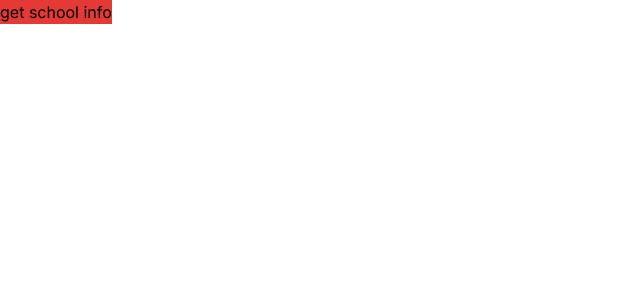
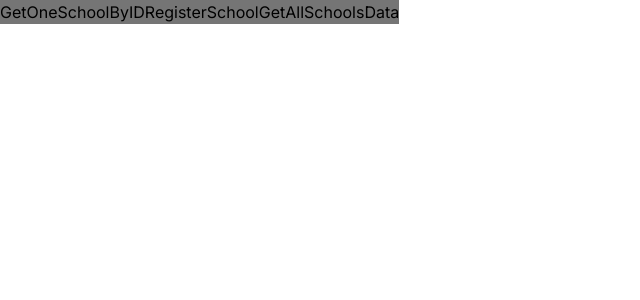
Before and after one commit to anishrajpandey/Hamro-Teacher---Sagarmatha-Hacks, a Next.js app: page /test in a window 1280 px wide. Shown: the top 300 px of the page, without its empty margins (0-640 px from the left). Built offline with nearby package versions, Linux system fonts and the light colour scheme.

Commit message:
get one school by ID

```diff
--- a/app/_server/GetSchoolData.js
+++ b/app/_server/GetAllSchoolData.js
@@ -7,13 +7,14 @@ import {
   onSnapshot,
 } from "firebase/firestore";
 
-export default async function GetSchoolData(id = "3hw16wKL77NXCt1Otiik") {
+export default async function GetAllSchoolsData() {
   const q = query(collection(db, "schools"));
   const unsubscribe = onSnapshot(q, (QuerySnapshot) => {
     let itemsArr = [];
     QuerySnapshot.forEach((doc) => {
       itemsArr.push({ ...doc.data(), id: doc.id });
     });
+    console.log(itemsArr);
     return itemsArr;
   });
 }
--- /dev/null
+++ b/app/_server/GetOneSchooolByID.js
@@ -0,0 +1,21 @@
+import { db } from "@/firebase/firebase";
+import {
+  collection,
+  getDoc,
+  query,
+  QuerySnapshot,
+  onSnapshot,
+} from "firebase/firestore";
+
+export default async function GetOneSchoolByID(id = "DsNiMtIgQatYLajZV6Ct") {
+  {
+    const q = query(collection(db, "schools"));
+    const unsubscribe = onSnapshot(q, (QuerySnapshot) => {
+      let itemsArr = [];
+      QuerySnapshot.forEach((doc) => {
+        itemsArr.push({ ...doc.data(), id: doc.id });
+      });
+      console.log(itemsArr.filter((doc) => doc.id === id));
+    });
+  }
+}
--- a/app/test/page.js
+++ b/app/test/page.js
@@ -1,11 +1,24 @@
 "use client";
-import GetSchoolData from "../_server/GetSchoolData";
+import GetAllSchoolsData from "../_server/GetAllSchoolData";
+import GetOneSchoolByID from "../_server/GetOneSchooolByID";
+import RegisterSchool from "../_server/RegisterSchool";
 
 const page = () => {
   return (
     <div>
-      <button className="bg-red-600" onClick={GetSchoolData}>
-        get school info
+      <button
+        className="bg-gray-600"
+        onClick={() => {
+          GetOneSchoolByID("afjVTFH88rKVNMJB2zRM");
+        }}
+      >
+        GetOneSchoolByID
+      </button>
+      <button className="bg-gray-600" onClick={RegisterSchool}>
+        RegisterSchool
+      </button>
+      <button className="bg-gray-600" onClick={GetAllSchoolsData}>
+        GetAllSchoolsData
       </button>
     </div>
   );
```
